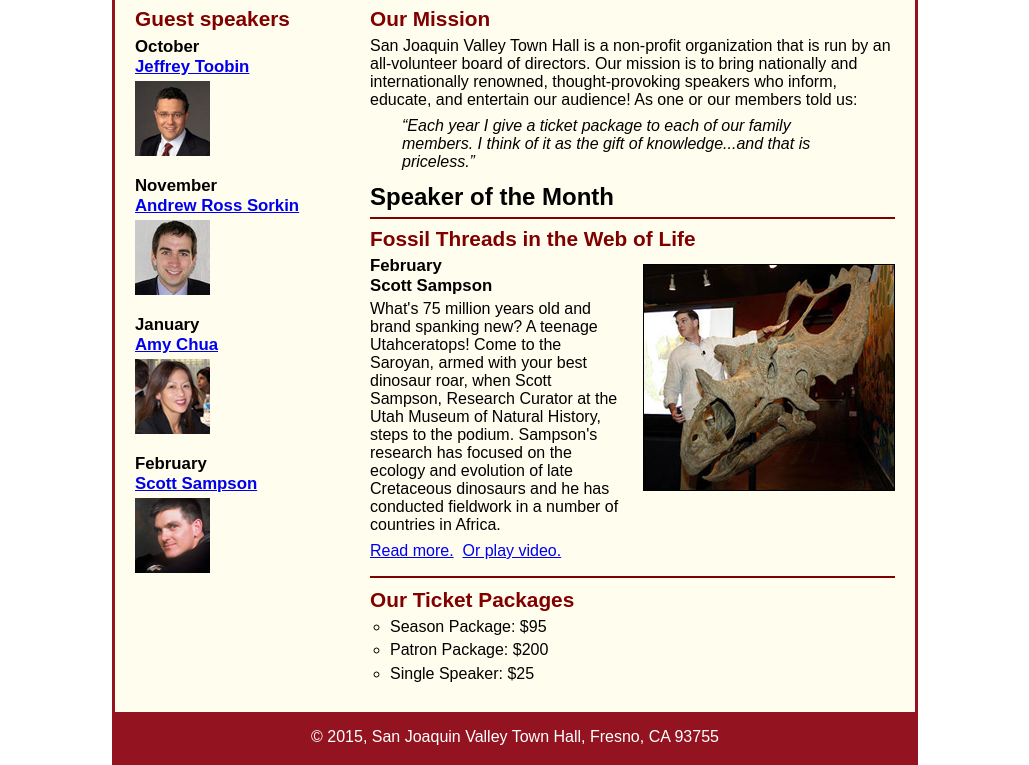
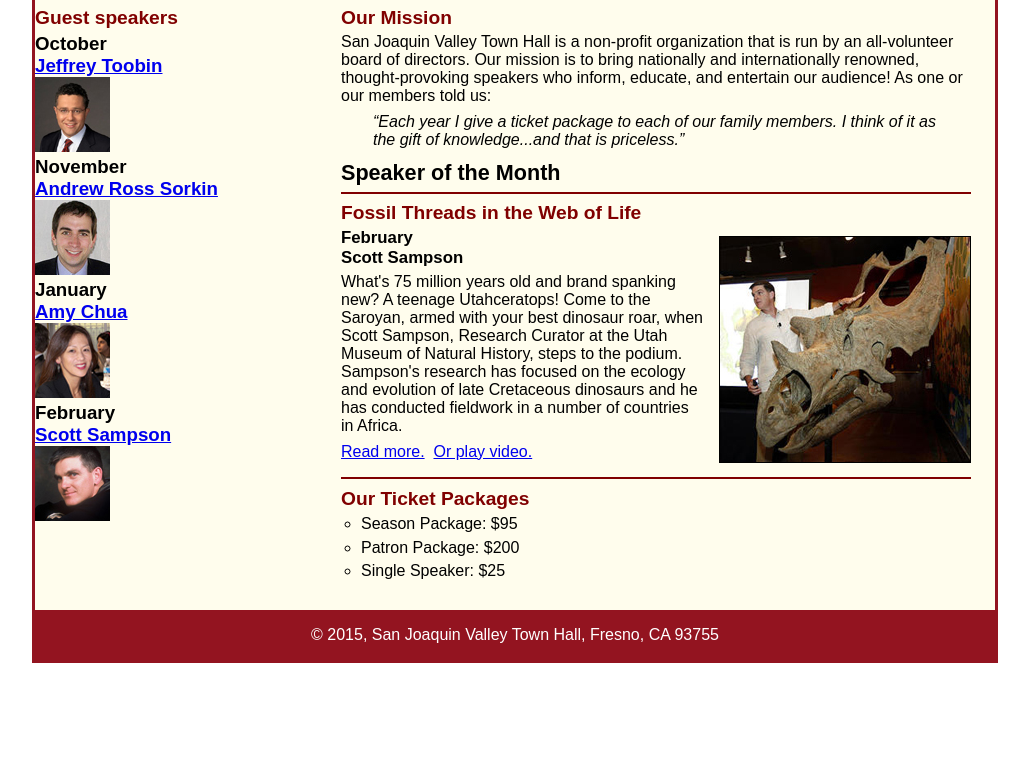
Before and after one commit to bel124/A15, a plain HTML site: page index.html in a window 1280 px wide. Shown: the part 171-936 px from the top of the page, without its empty margins (125-1154 px from the left). After the commit the page ends 834 px from the top, so only its background shows below. Drawn offline with Linux system fonts and the light colour scheme.

Commit message:
changed css file

```diff
--- a/index.html
+++ b/index.html
@@ -7,7 +7,7 @@
 	<title>San Joaquin Valley Town Hall</title>
 	<link rel="shortcut icon" href="images/favicon.ico">
 	<link rel="stylesheet" href="styles/normalize.css">
-	<link rel="stylesheet" href="styles/c7_main.css">
+	<link rel="stylesheet" href="styles/main.css">
 </head>
 
 <body>
--- a/styles/c7_main.css
+++ b/styles/c7_main.css
@@ -9,9 +9,10 @@ html {
 body {
 	font-family: Arial, Helvetica, sans-serif;
     font-size: 100%;
-    width: 800px;
+    width: 90%;
+	max-width: 1024px;
     margin: 0 auto;
-    border: 3px solid #931420;
+    border: 2px solid #931420;
     background-color: #fffded;
 }
 a:focus, a:hover {
```
Also changed, not shown: styles/main.css (+0 -202 lines).
